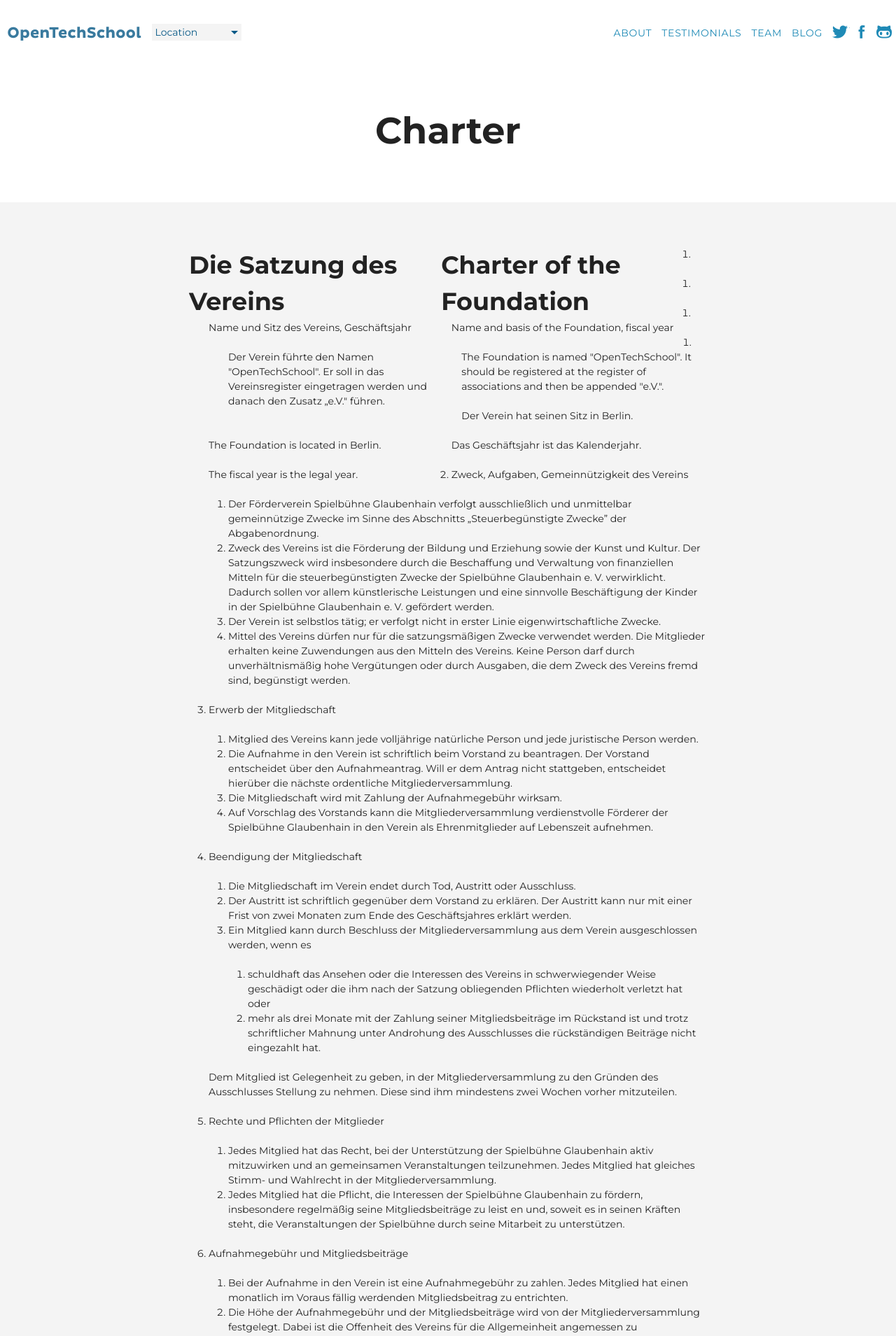
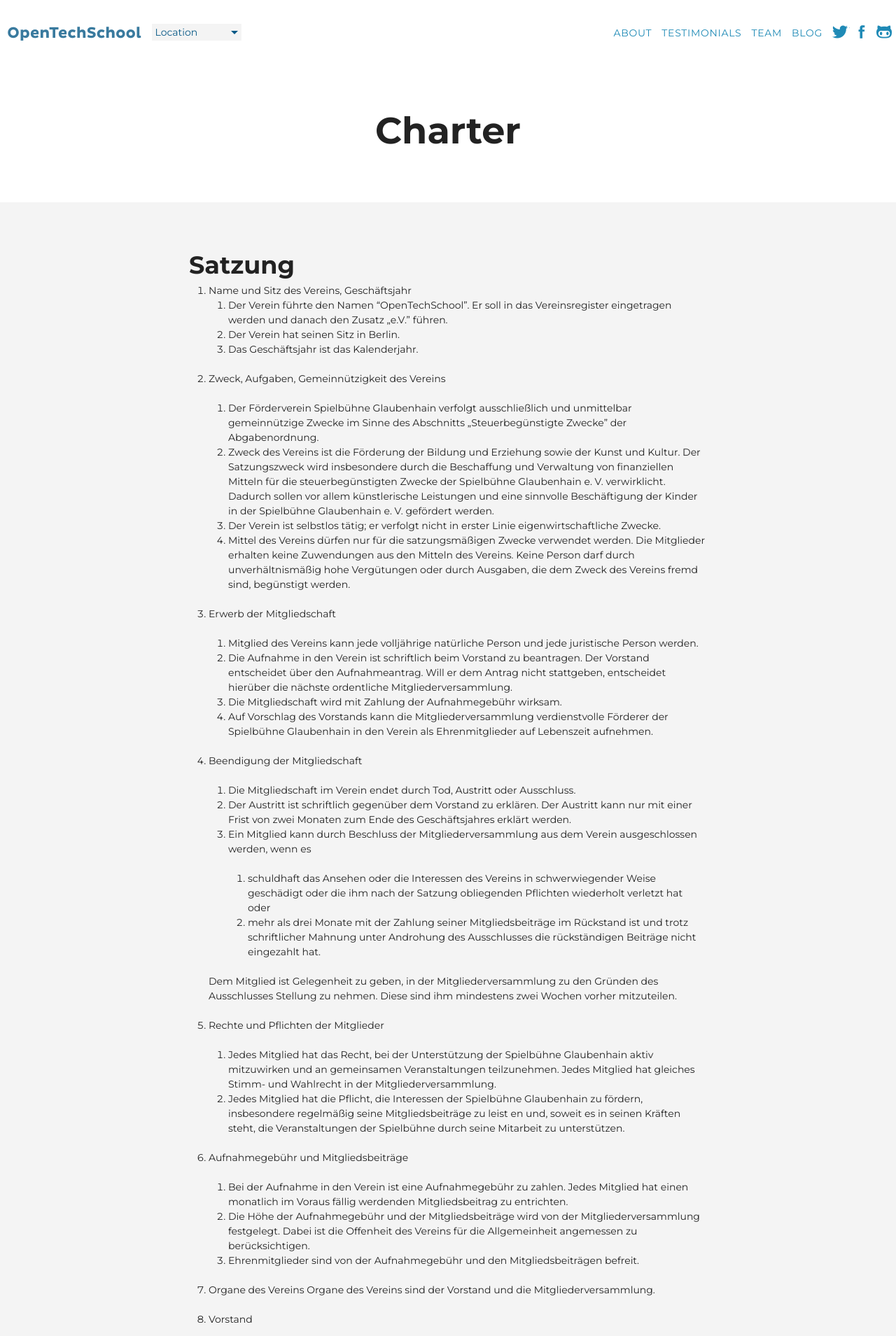
Before and after one commit to OpenTechSchool/www.opentechschool.org, a Jekyll site: the page built from charter.md, in a window 1280 px wide. Shown: the top 1909 px of the page at 70% size. Built offline with Jekyll 4.4.1, drawn with Linux system fonts in a browser that asks for light colours; nearby versions of some CDN libraries.

Commit message:
simplify me

```diff
--- a/charter.md
+++ b/charter.md
@@ -3,38 +3,13 @@ layout: simple
 title: Charter
 ---
 
-<style>
-.en,
-.de {
-	float: left;
-	width: 48%;
-	margin-right: 5px;
-}
 
-#content li {
-	clear: both;
-}
+# Satzung
 
-
-</style>
-
-<h1 class="de">Die Satzung des Vereins</h1>
-<h1 class="en">Charter of the Foundation</h1>
-
-
-1. <p class="de">Name und Sitz des Vereins, Geschäftsjahr</p>
-	<p class="en">Name and basis of the Foundation, fiscal year</p>
-	<br class="clear" />
-
-	1. <p class="de">Der Verein führte den Namen "OpenTechSchool". Er soll in das Vereinsregister eingetragen werden und danach den Zusatz „e.V." führen. </p>
-	<p class="en">The Foundation is named "OpenTechSchool". It should be registered at the register of associations and then be appended "e.V.".</p>
-
-	2. <p class="de">Der Verein hat seinen Sitz in Berlin.</p>
-	<p class="en">The Foundation is located in Berlin.</p>
-
-	3. <p class="de">Das Geschäftsjahr ist das Kalenderjahr. </p>
-	<p class="en">The fiscal year is the legal year.</p>
-
+1. Name und Sitz des Vereins, Geschäftsjahr
+    1. Der Verein führte den Namen "OpenTechSchool". Er soll in das Vereinsregister eingetragen werden und danach den Zusatz „e.V." führen.
+    2. Der Verein hat seinen Sitz in Berlin.
+    3. Das Geschäftsjahr ist das Kalenderjahr.
 
 2. Zweck, Aufgaben, Gemeinnützigkeit des Vereins
 
```
